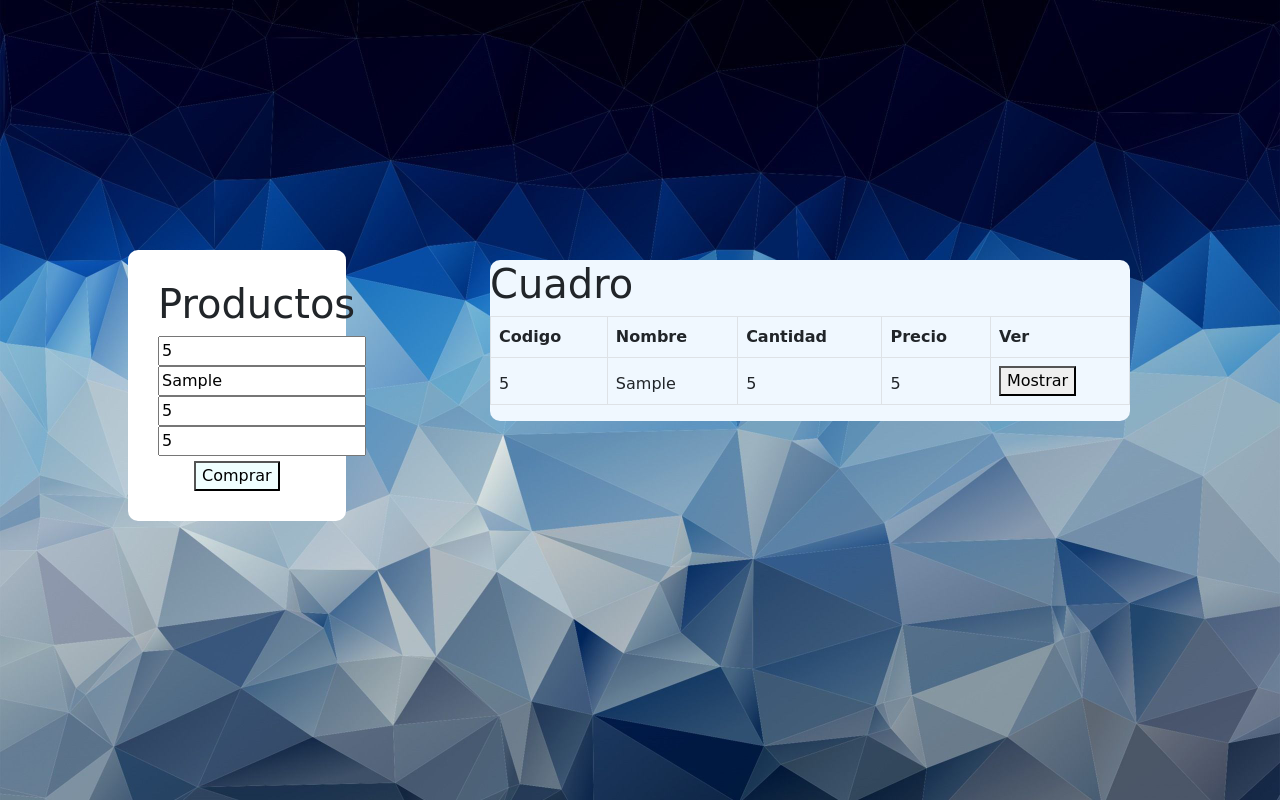
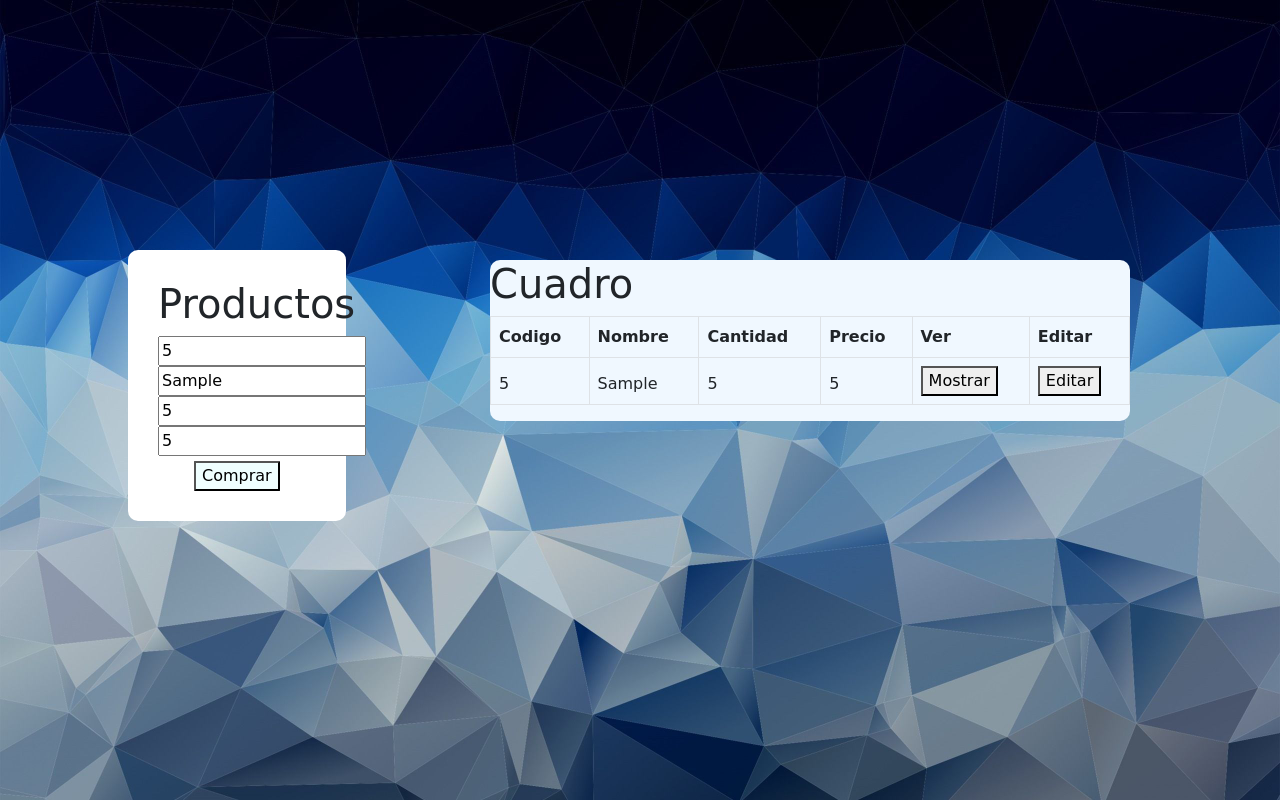
Before and after one commit to SanDpertt/FORMULARIO, a plain HTML site: page Examen_Santiago/index.html in a window 1280 px wide. Both pictures are taken after typing "5", "Sample", "5", "5" into the empty fields and a click on the input "Comprar". Drawn offline with nearby package versions, Linux system fonts and the light colour scheme.

Commit message:
Add files via upload

```diff
--- a/Examen_Santiago/index.html
+++ b/Examen_Santiago/index.html
@@ -46,7 +46,8 @@
                     <th scope="col" id="p1">Nombre</th>
                     <th scope="col" id="p2">Cantidad</th>
                     <th scope="col" id="p3">Precio</th>
-                    <th scope="col" id="p3">Ver</th>
+                    <th scope="col" id="p4">Ver</th>
+                    <th scope="col" id="p5">Editar</th>
                 </tr>
             </thead>
             <tbody>
--- a/Examen_Santiago/java.js
+++ b/Examen_Santiago/java.js
@@ -35,8 +35,10 @@ function insertRowtable() {
 
     const modal = document.querySelector(".modalDialog");
     const boton = document.createElement("button");
+    const boton2 = document.createElement("button");
     const pmodal = document.getElementById("pr");
     boton.innerText = "Mostrar";
+    boton2.innerText = "Editar";
     boton.onclick = function() {
         modal.classList.add("modalDialog--mostrar");
         pmodal.innerText = "El codigo es: " + n1 + "\n" + "El nombre es: " + n2 + "\n" + "La cantiadad es: " + n3 + "\n" + "El precio es: " + resultado;
@@ -49,5 +51,7 @@ function insertRowtable() {
     })
 
     newCelda5.appendChild(boton);
+    let newCelda6 = newLineRow.insertCell(5);
+    newCelda6.appendChild(boton2);
 
 }
```
